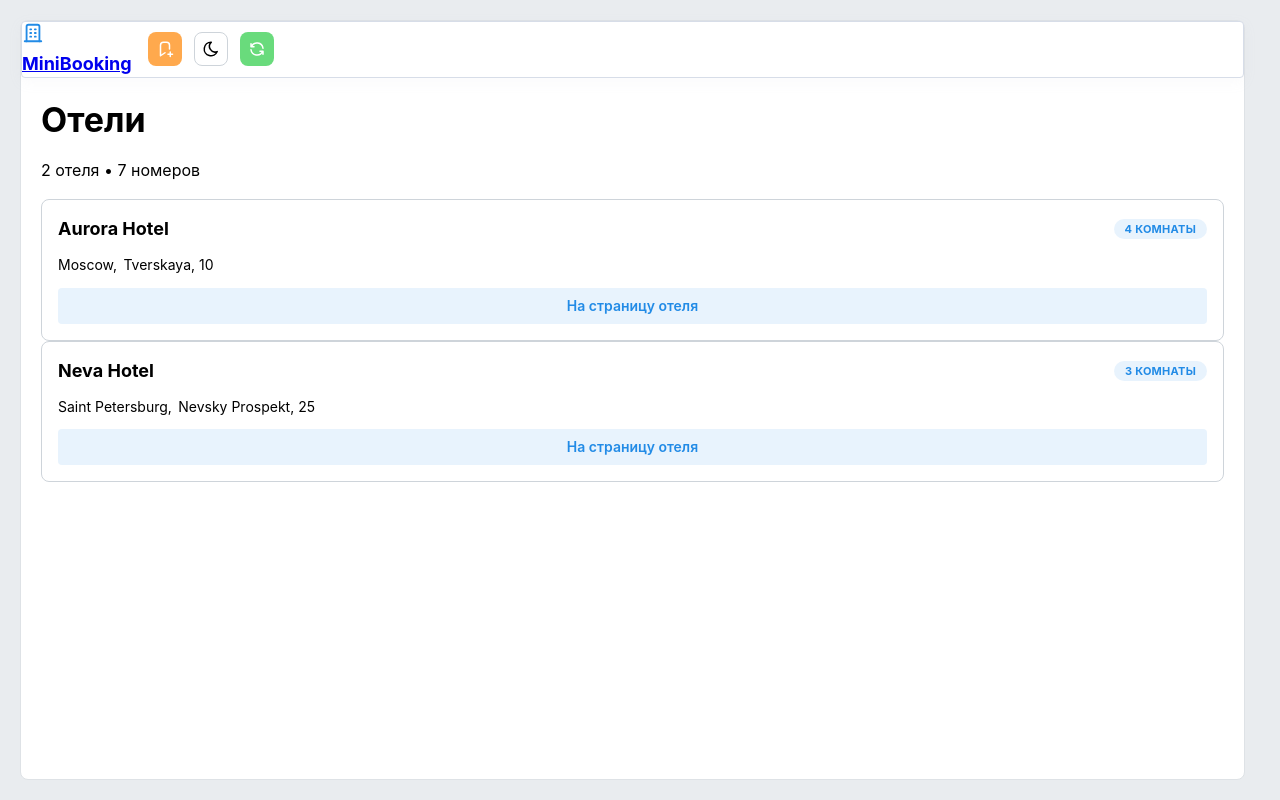
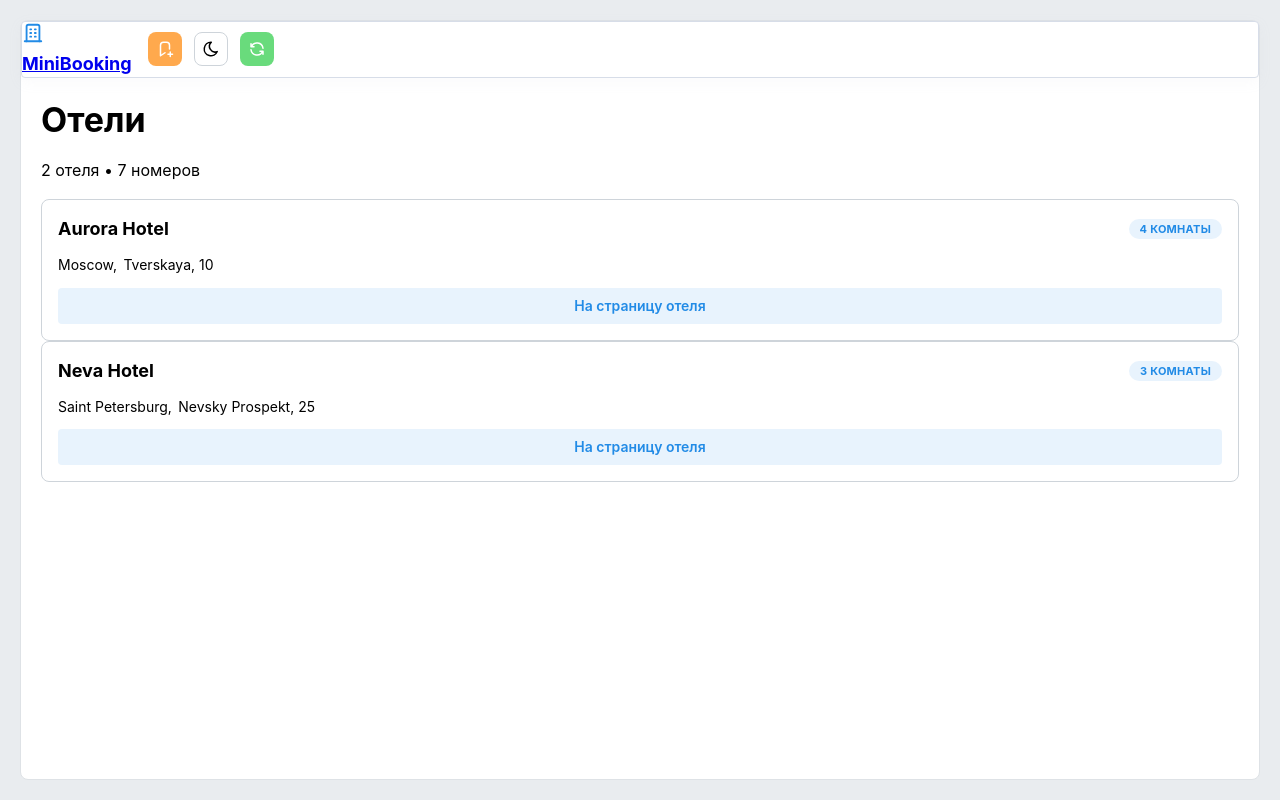
Before and after one commit to ivatra/mini_booking, a React (Vite) app in the folder apps/web/: page / in a window 1280 px wide. Built offline with nearby package versions, Linux system fonts and the light colour scheme.

Commit message:
style (web): rem scrollbar gutter

```diff
--- a/apps/web/src/app/ui/layout/layout.module.css
+++ b/apps/web/src/app/ui/layout/layout.module.css
@@ -4,7 +4,6 @@
     var(--mantine-color-gray-2),
     var(--mantine-color-dark-8)
   );
-  scrollbar-gutter: stable;
   height: 100dvh;
   width: 100dvw;
   overflow: hidden;
```
